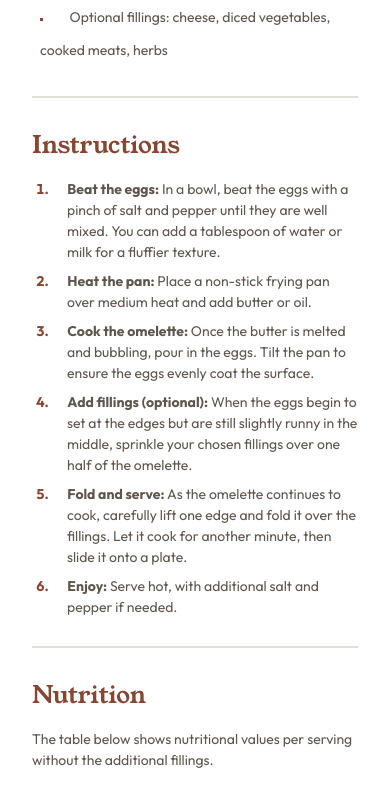
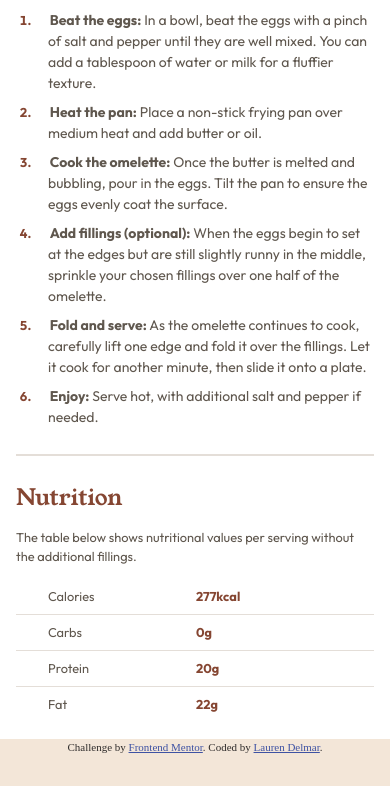
Before and after one commit to lrdelmar/recipe-page-main, a plain HTML site: page index.html in a window 390 px wide. Shown: the part 789-1575 px from the top of the page. After the commit the page ends 1544 px from the top, so only its background shows below. Drawn offline with Linux system fonts and the light colour scheme.

Commit message:
Update style.css
Updated responsiveness for larger and smaller screens. Changes to style for table.

```diff
--- a/style/style.css
+++ b/style/style.css
@@ -74,7 +74,7 @@ h6 {
 }
 
 body {
-  max-width: 90rem;
+  max-width: 160rem;
   height: 100vh;
 }
 
@@ -82,7 +82,7 @@ body {
   background-color: hsl(0, 0%, 100%);
   border-radius: 0.875rem;
   display: grid;
-  margin: auto;
+  margin: 4rem auto 4rem auto;
   max-width: 39rem;
   gap: 1rem;
   padding: 2rem;
@@ -179,15 +179,26 @@ li span {
 
 table {
   text-align: left;
+  border-collapse: collapse;
+  table-layout: fixed;
+  width: 100%;
 }
 
 tr {
-  border-bottom: 1px solid black;
+  border-bottom: 1px solid hsl(30, 18%, 87%);
+}
+
+tr:last-child {
+  border-bottom: none;
 }
 
 th {
   font-weight: 400;
-  padding: 0.5rem 0;
+  padding: 0.5rem 0 0.5rem 2rem;
+}
+
+td {
+  color: hsl(14, 45%, 36%);
 }
 
 .attribution {
@@ -197,3 +208,37 @@ th {
 .attribution a {
   color: hsl(228, 45%, 44%);
 }
+
+/* for screens up to 425px wide */
+@media screen and (max-width: 27rem) {
+  .container {
+    border-radius: 0;
+    padding: 1rem;
+    margin: auto;
+    gap: 0.8rem;
+  }
+
+  img {
+    border-radius: 0.5rem;
+  }
+
+  h1 {
+    font-size: 1.6rem;
+  }
+
+  h3 {
+    font-size: 1.4rem;
+  }
+
+  p,
+  ul,
+  ol,
+  table {
+    font-size: 0.8rem;
+  }
+
+  .recipe-timing li,
+  .ingredients li {
+    line-height: 1.5rem;
+  }
+}
```
